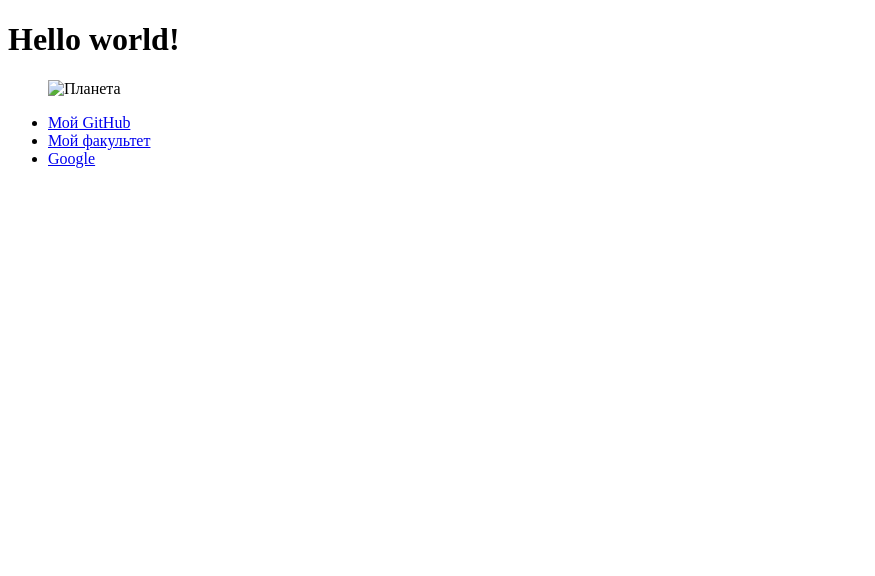
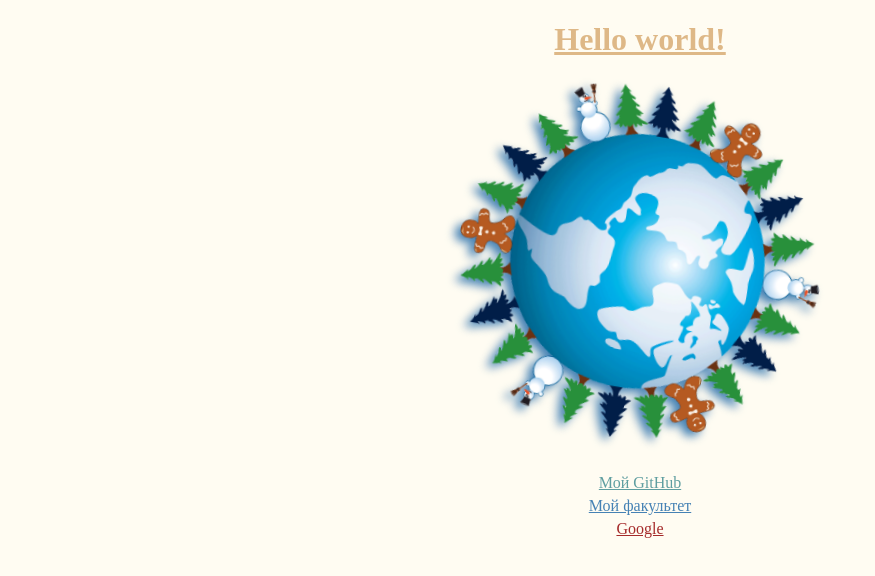
Before and after one commit to GordStep/Hello-world-web, a plain HTML site: page index.html in a window 1280 px wide. Shown: the whole page, without its empty margins (0-875 px from the left). Drawn offline with Linux system fonts and the light colour scheme; the site is published under a folder, as on GitHub Pages, so addresses that start at the root find nothing.

Commit message:
edit file path

```diff
--- a/index.html
+++ b/index.html
@@ -2,15 +2,15 @@
 <html>
     <head>
         <meta name="viewport" content="width=device-width, initial-scale=1.0">
-        <link rel="stylesheet" href="/css/styles.css" />
+        <link rel="stylesheet" href="css/styles.css" />
         <title>Hello world!</title>
     </head>
 
-    <script src="/scripts/audio_script.js"></script>
+    <script src="scripts/audio_script.js"></script>
 
     <body>
         <header>
-            <h1 class="title" id="hello_world" onclick="playAudio('/audio/song.mp3')">
+            <h1 class="title" id="hello_world" onclick="playAudio('audio/song.mp3')">
                 <tr >
                     Hello world!
                 </tr>
@@ -20,9 +20,9 @@
         <main>
             <div class="container">
                 <figure class="centered">
-                    <img src="/img/planet.png"
+                    <img src="img/planet.png"
                         id="hello_image"
-                        onclick="playAudio('/audio/song.mp3')"
+                        onclick="playAudio('audio/song.mp3')"
                         alt="Планета"
                         class="rotate"
                         width=30%
```
